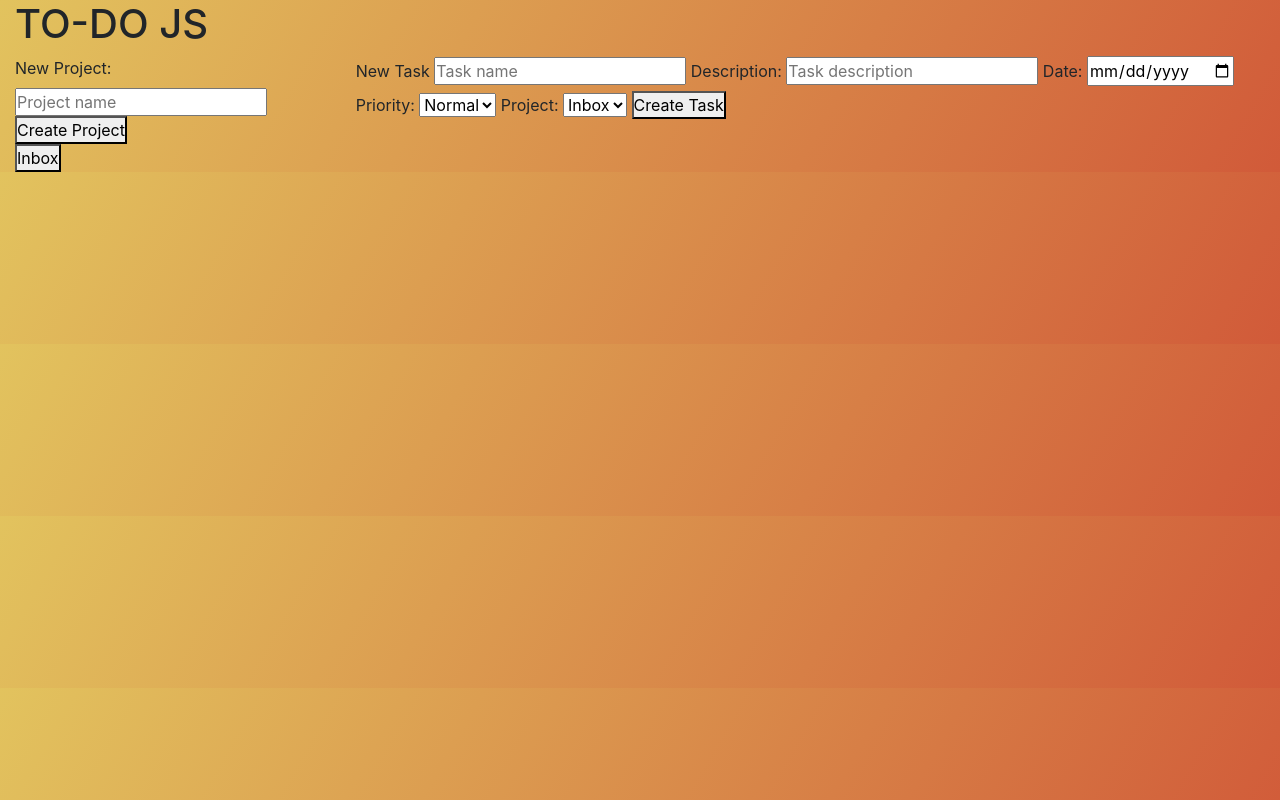
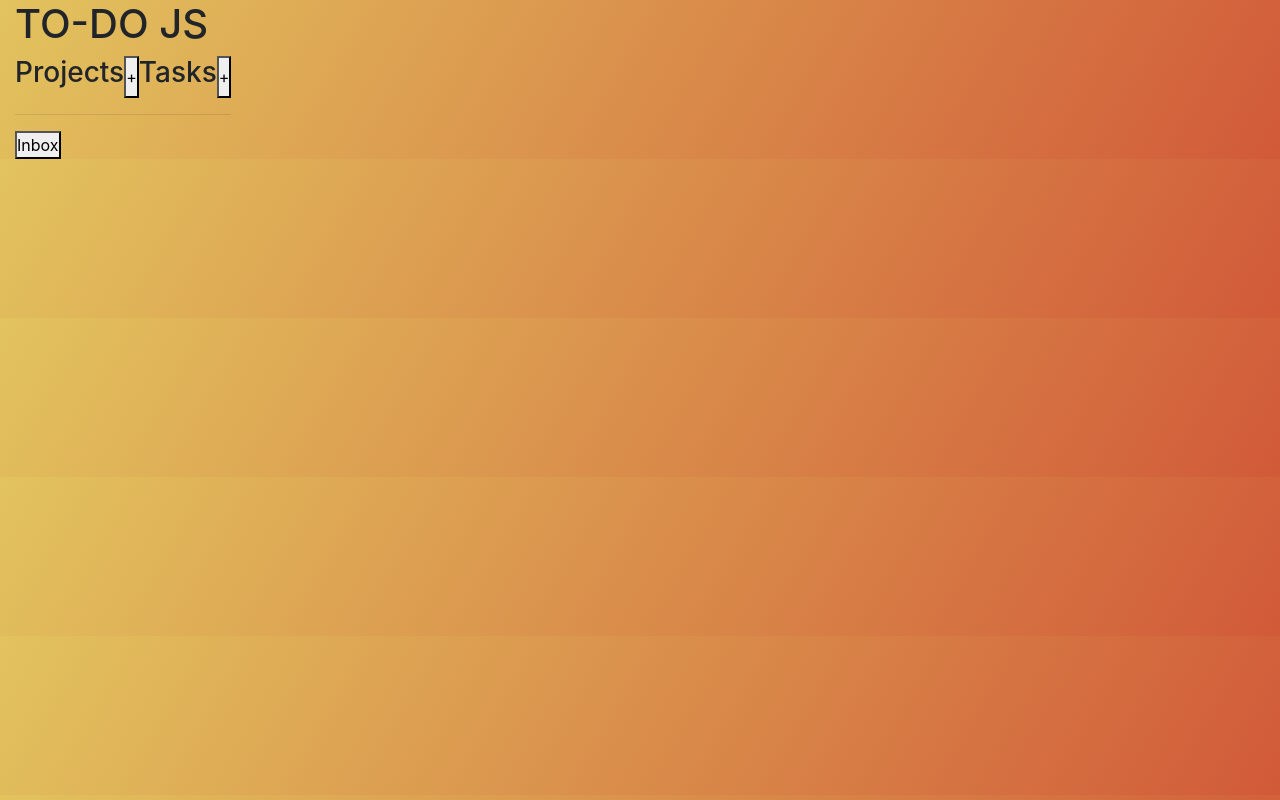
Before and after one commit to realisticattorney/to-doList, a website built with webpack: page dist/index.html in a window 1280 px wide. Built offline with nearby package versions, Linux system fonts and the light colour scheme.

Commit message:
Refactor forms style

```diff
--- a/src/index.js
+++ b/src/index.js
@@ -1,5 +1,5 @@
-import { displayProjects, projectCreation, addProjectsToSelection } from './project';
-import { taskCreation, displayTasks } from './task';
+import { displayProjects, projectCreation, addProjectsToSelection, openProjectModal } from './project';
+import { taskCreation, displayTasks, openTaskModal } from './task';
 import { filteringBtns } from './filter';
 
 window.addEventListener('load', () => {
@@ -17,4 +17,6 @@ window.addEventListener('load', () => {
   projectCreation();
   taskCreation();
   filteringBtns();
+  openProjectModal();
+  openTaskModal();
 })
--- a/src/project.js
+++ b/src/project.js
@@ -44,9 +44,23 @@ const projectCreation = () => {
   });
 }
 
+const openProjectModal = () => {
+  const button = document.querySelector('#openProjectModal');
+  const modal = document.querySelector('.projectModal');
+  button.addEventListener('click', () => {
+    modal.style.display = 'block';
+  })
+
+  const close = document.querySelector('.closeProject');
+  close.addEventListener('click', () => {
+    modal.style.display = 'none';
+  })
+}
+
 export {
   displayProjects,
   projectCreation,
   updatedProjects,
   addProjectsToSelection,
+  openProjectModal,
 };
--- a/src/task.js
+++ b/src/task.js
@@ -38,6 +38,19 @@ const deleteTask = (id) => {
   tasksArr.splice(id, 1);
   updateTasks(tasksArr);
   displayTasks();
+}
+
+const openTaskModal = () => {
+  const button = document.querySelector('#openTaskModal');
+  const modal = document.querySelector('.taskModal');
+  button.addEventListener('click', () => {
+    modal.style.display = 'block'
+  })
+
+  const close = document.querySelector('.closeTask');
+  close.addEventListener('click', () => {
+    modal.style.display = 'none';
+  })
 }
 
 const expandTask = () => {
@@ -171,4 +184,5 @@ export {
   taskCreation,
   displayTasks,
   editTask,
+  openTaskModal,
 };
--- a/src/utils.js
+++ b/src/utils.js
@@ -26,5 +26,5 @@ export {
   updatedProjects,
   updateTasks,
   updatedTasks,
-  validateInput
+  validateInput,
 }
```
Also changed, not shown: dist/assets/style/index.css, dist/index.html, dist/main.js.
